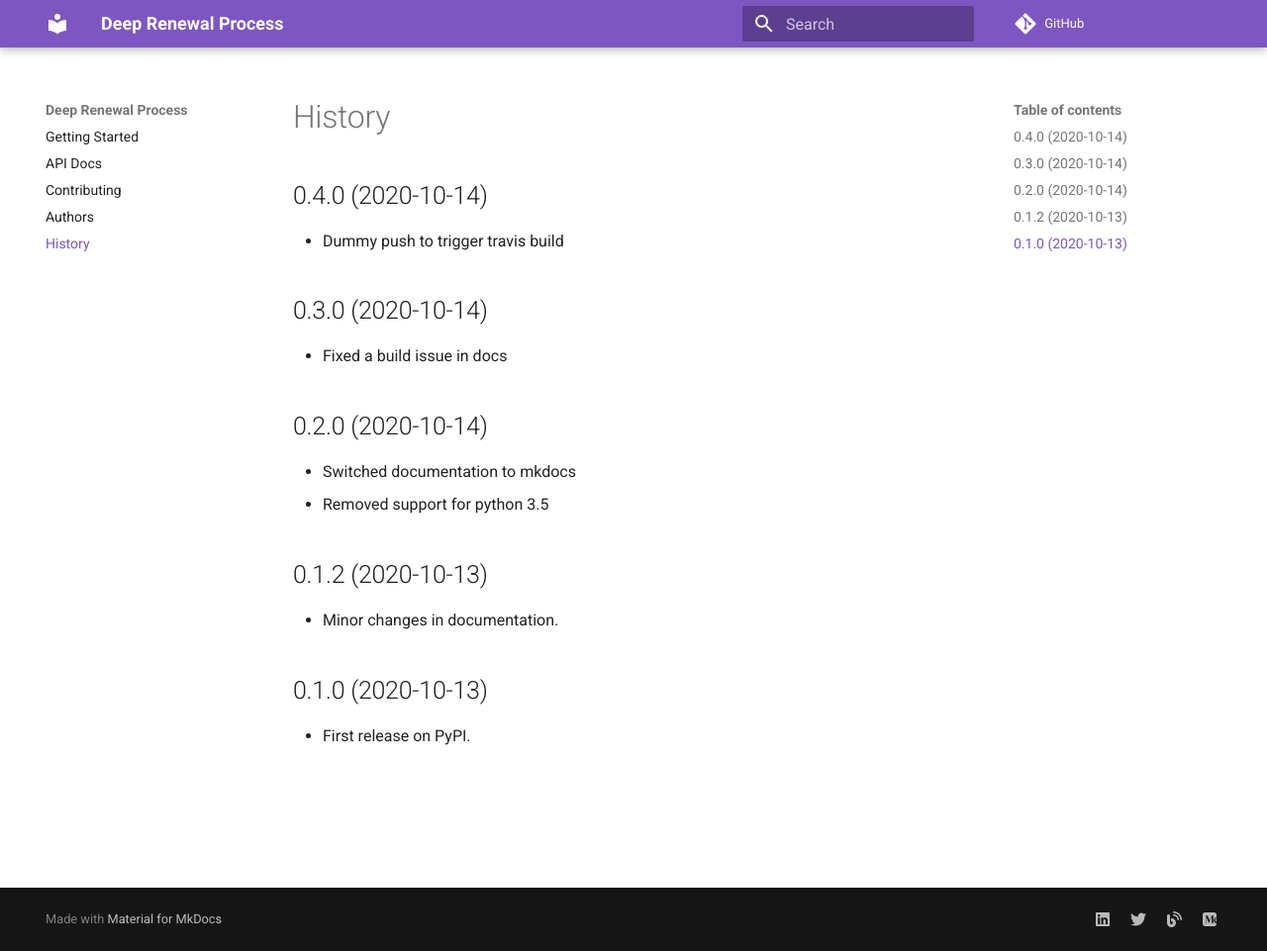
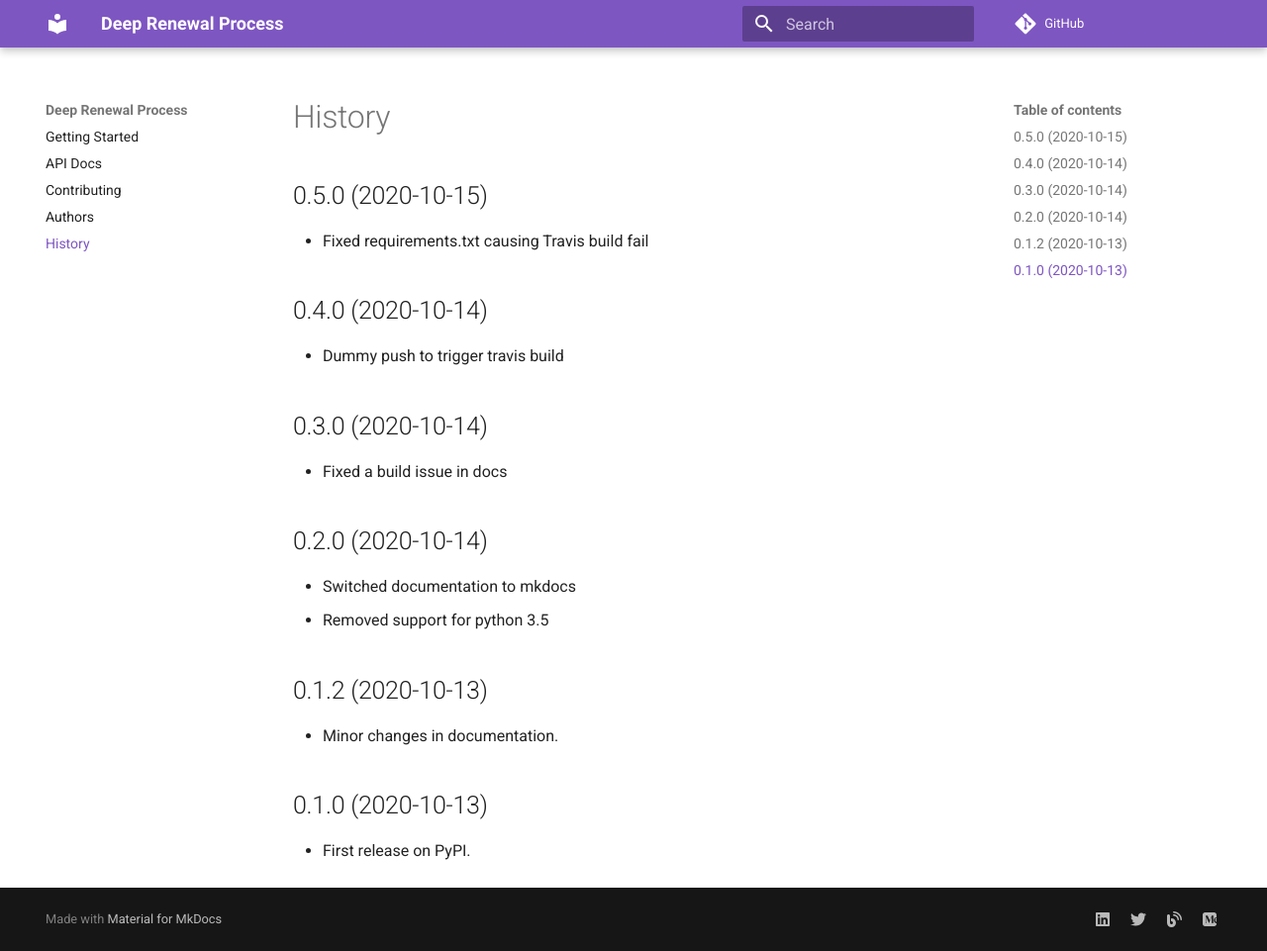
Before and after one commit to manujosephv/deeprenewalprocess, an MkDocs documentation site: the page built from docs/history.md, in a window 1280 px wide and 961 px high. Shown: the whole window at 99% size. Built offline with MkDocs 1.6.1 and Material for MkDocs 9.7.7, drawn with Linux system fonts in a browser that asks for light colours; comment, search, counter and statistics services are not loaded.

Commit message:
-- bumping version

```diff
--- a/docs/history.md
+++ b/docs/history.md
@@ -1,5 +1,11 @@
 History
 =======
+
+0.5.0 (2020-10-15)
+------------------
+
+- Fixed requirements.txt causing Travis build fail
+
 0.4.0 (2020-10-14)
 ------------------
 
```
